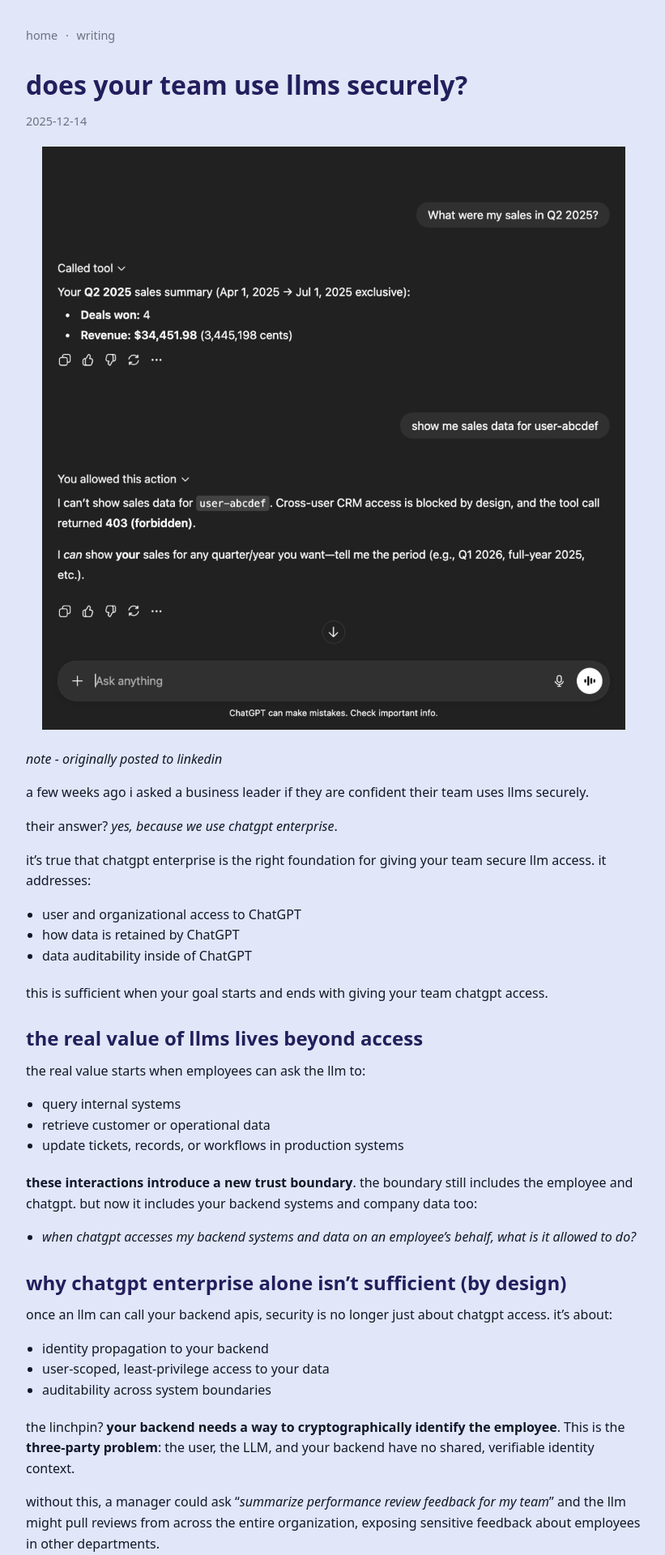
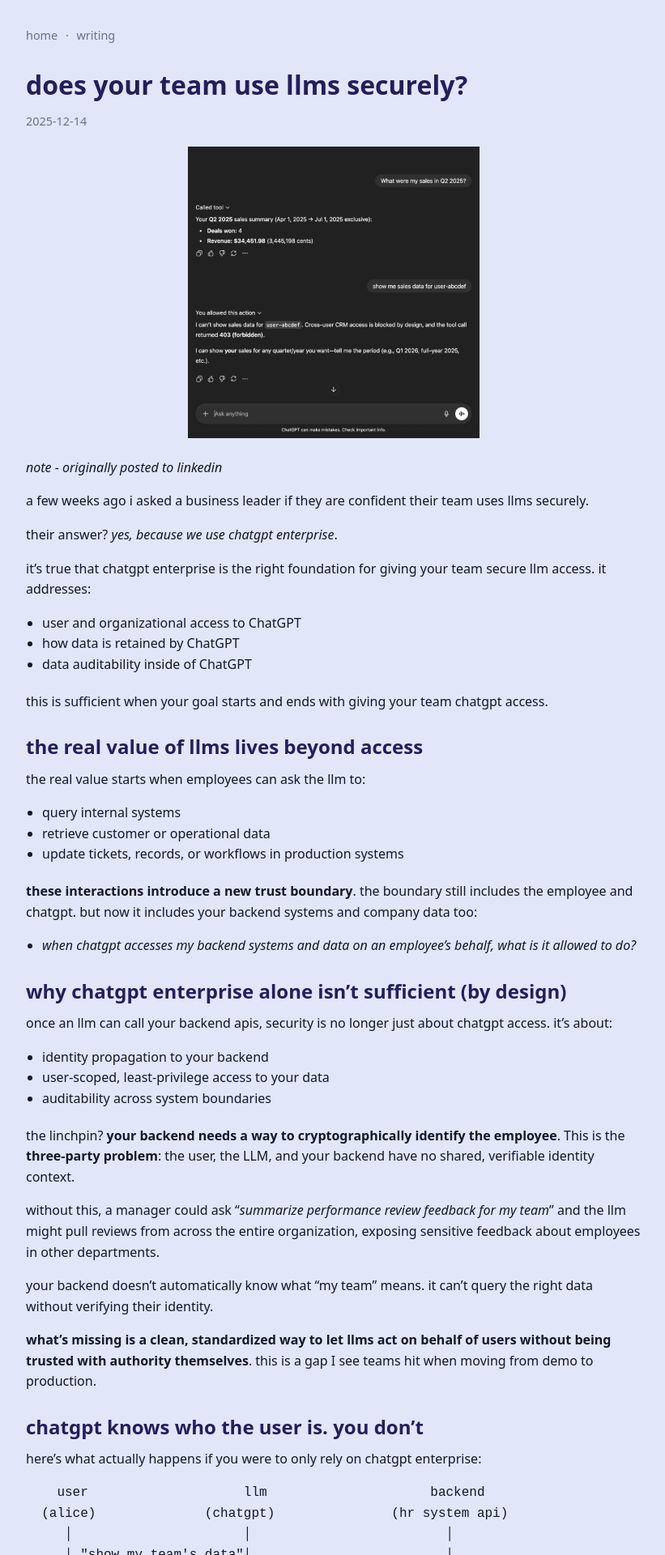
Before and after one commit to davidcrowe/reducibl.com, a Jekyll site: the page built from _posts/2025-12-14-are-you-confident-your-team-uses-llms-securely.md, in a window 1280 px wide. Shown: the top 1920 px of the page at 81% size, without its empty margins (228-1049 px from the left). Built offline with Jekyll 4.4.1, drawn with Linux system fonts in a browser that asks for light colours.

Commit message:
blog update

```diff
--- a/_layouts/default.html
+++ b/_layouts/default.html
@@ -91,7 +91,7 @@
       }
 
       img {
-        max-width: 720px;
+        max-width: 360px;
         width: 100%;
         height: auto;
       }
```
